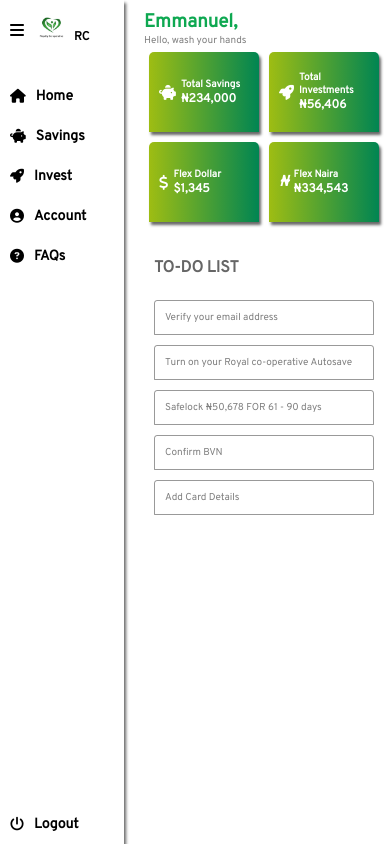
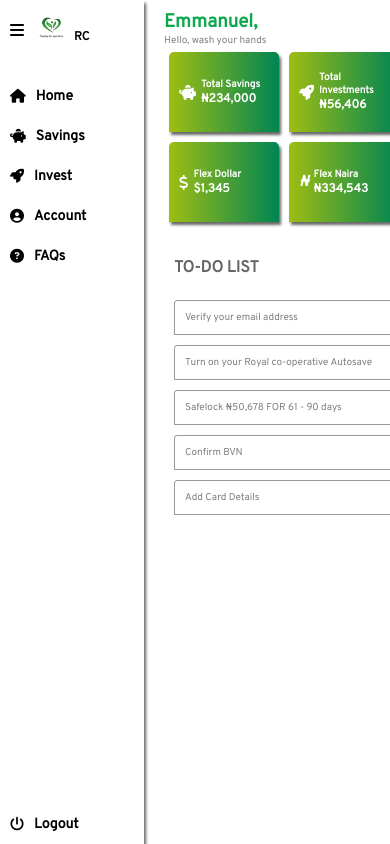
Before and after one commit to oluwatoba1/rc2, a React (Create React App) app: page / in a window 390 px wide. Built offline with nearby package versions, Linux system fonts and the light colour scheme.

Commit message:
Sidebar Toggle

```diff
--- a/src/App.css
+++ b/src/App.css
@@ -95,7 +95,7 @@
 }
 
 #accountList li {
-	font-size: 15px;
+	font-size: 14px;
 }
 
 .links a:hover,
@@ -142,7 +142,7 @@
 
 	.logoHeader a {
 		font-size: 12px;
-		width: 60px;
+		width: 80px;
 	}
 
 	.logoHeader a::after {
@@ -167,6 +167,10 @@
 		padding-left: var(--mediaPad);
 	}
 
+	#accountList li {
+		font-size: 12px;
+	}
+
 	.right {
 		left: 166px;
 	}
```
